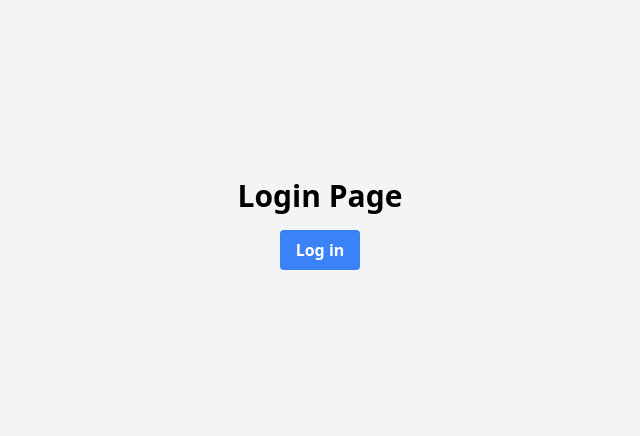
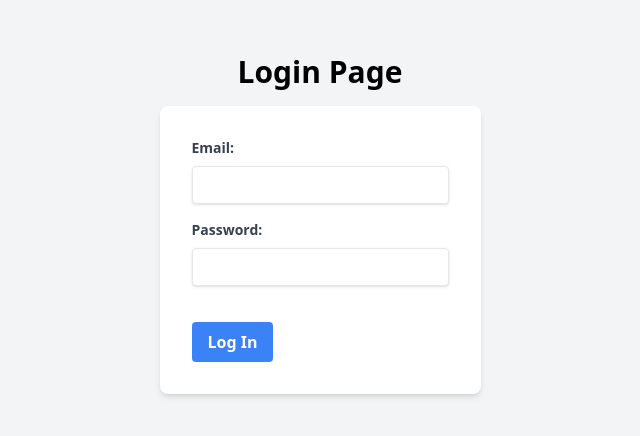
Before and after one commit to ofargally/SocialMediaApp, a React (Vite) app in the folder client/: page / in a window 1280 px wide. Shown: the part 176-612 px from the top of the page, without its empty margins (320-960 px from the left). Built offline with nearby package versions, Linux system fonts and the light colour scheme.

Commit message:
added logic for login form

```diff
--- a/client/src/components/LoginPage.tsx
+++ b/client/src/components/LoginPage.tsx
@@ -1,15 +1,62 @@
-import React from "react";
+import React, { useState, useRef } from "react";
 import LoginPageProps from "../Interfaces";
 
 const LoginPage = ({ onLogin, isLoggedIn }: LoginPageProps) => {
-  const Button = () => {
+  const emailRef = useRef<HTMLInputElement>(null);
+  const passwordRef = useRef<HTMLInputElement>(null);
+
+  console.log("page loaded");
+  const handleSubmit = (e: React.FormEvent<HTMLFormElement>) => {
+    e.preventDefault();
+    //need to get the email and password printed
+    const email = emailRef.current?.value || "";
+    const password = passwordRef.current?.value || "";
+    console.log("Form submitted:", { email, password });
+    onLogin();
+  };
+  const LoginForm = () => {
     return (
-      <button
-        onClick={onLogin}
-        className="bg-blue-500 hover:bg-blue-700 text-white font-bold py-2 px-4 rounded"
+      <form
+        onSubmit={handleSubmit}
+        className="w-full max-w-md bg-white p-8 rounded-lg shadow-md"
       >
-        Log in
-      </button>
+        <div className="mb-4">
+          <label
+            htmlFor="email"
+            className="block text-gray-700 text-sm font-bold mb-2"
+          >
+            Email:
+          </label>
+          <input
+            type="email"
+            id="email"
+            ref={emailRef}
+            required
+            className="shadow appearance-none border rounded w-full py-2 px-3 text-gray-700 leading-tight focus:outline-none focus:shadow-outline"
+          />
+        </div>
+        <div className="mb-6">
+          <label
+            htmlFor="password"
+            className="block text-gray-700 text-sm font-bold mb-2"
+          >
+            Password:
+          </label>
+          <input
+            type="password"
+            id="password"
+            ref={passwordRef}
+            required
+            className="shadow appearance-none border rounded w-full py-2 px-3 text-gray-700 mb-3 leading-tight focus:outline-none focus:shadow-outline"
+          />
+        </div>
+        <button
+          type="submit"
+          className="bg-blue-500 hover:bg-blue-700 text-white font-bold py-2 px-4 rounded focus:outline-none focus:shadow-outline"
+        >
+          Log In
+        </button>
+      </form>
     );
   };
   return (
@@ -19,7 +66,7 @@
       ) : (
         <>
           <h1 className="text-3xl font-bold mb-4">Login Page</h1>
-          <Button />
+          <LoginForm />
         </>
       )}
     </div>
```
